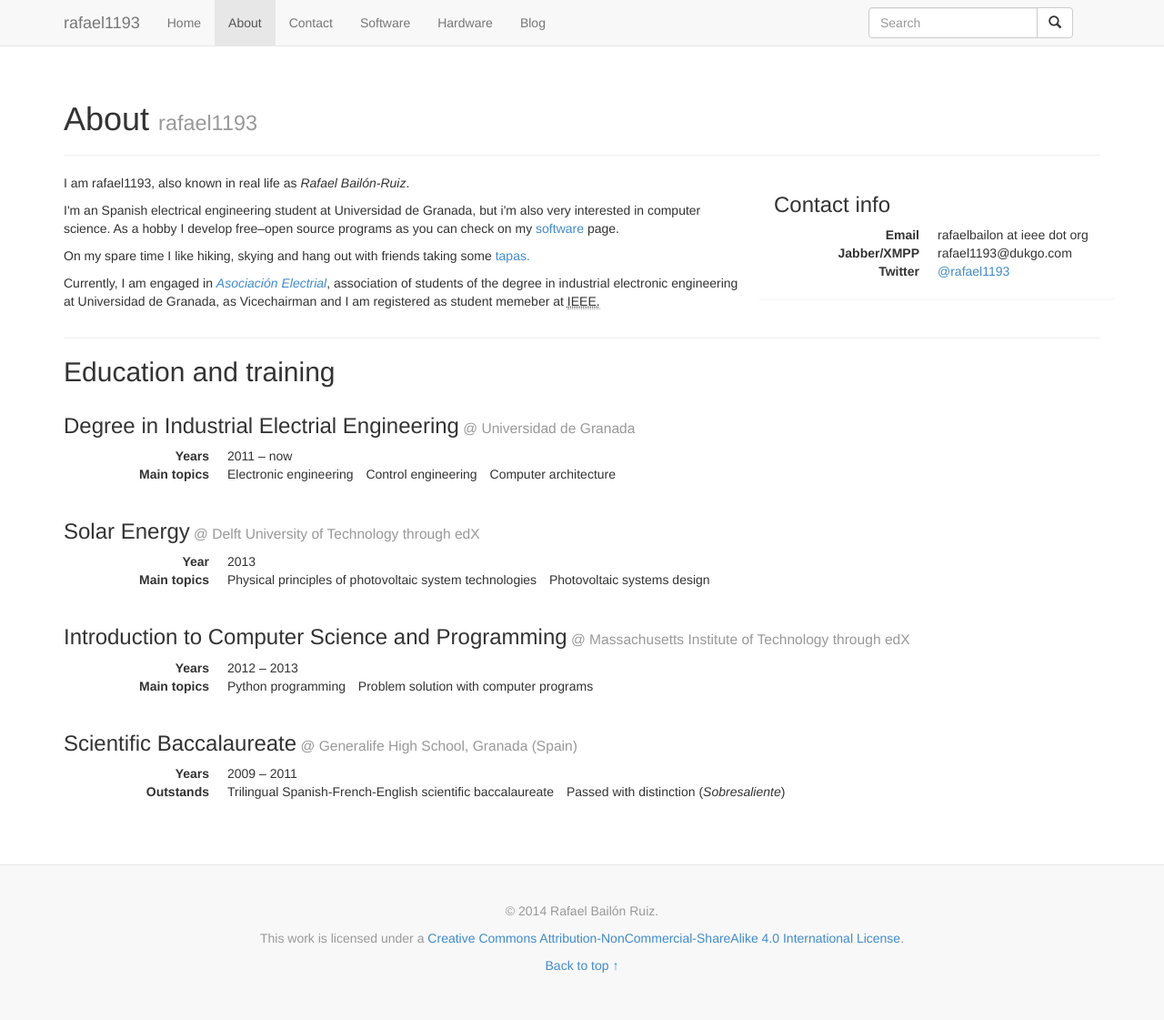
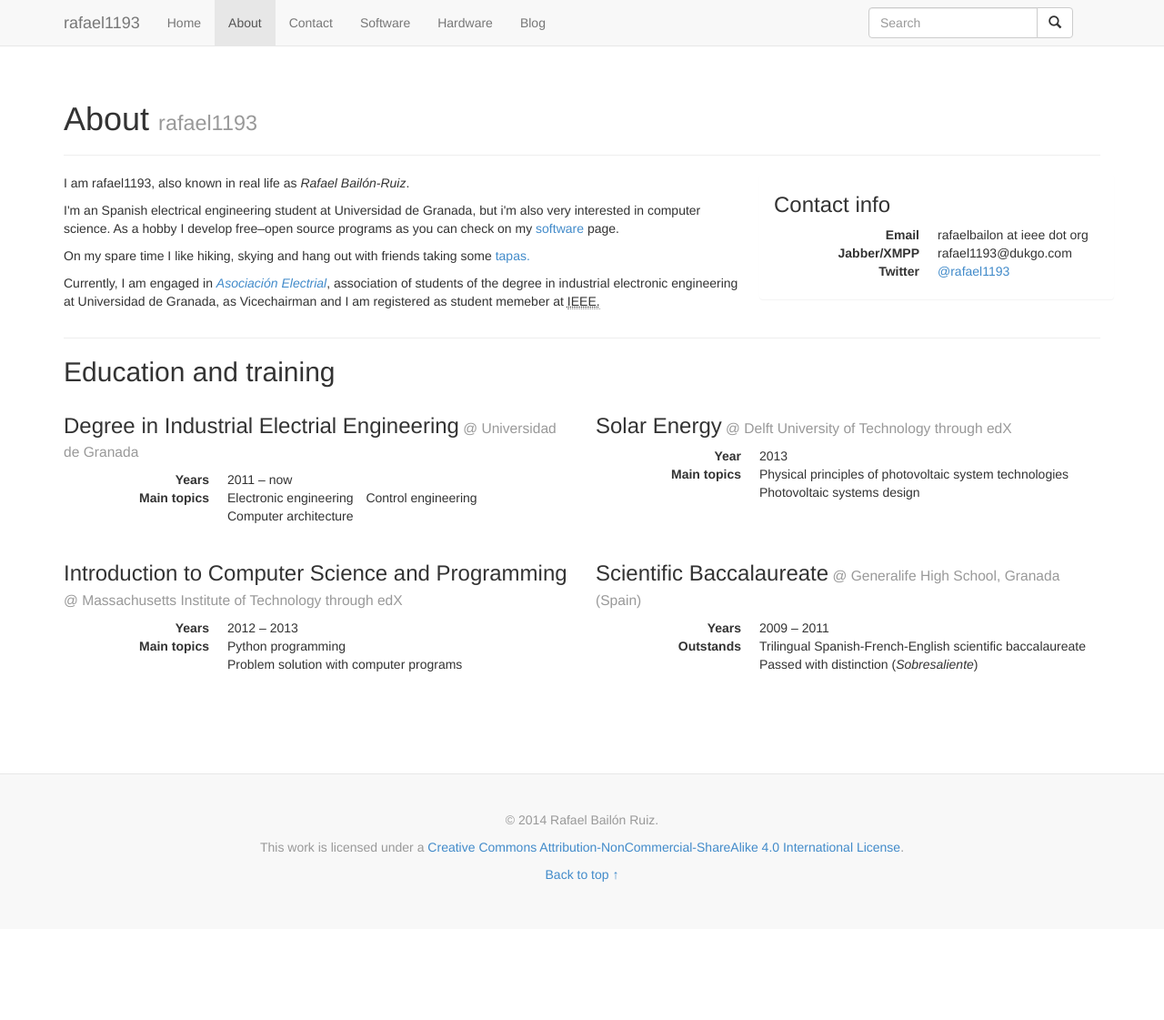
Before and after one commit to rafael1193/rafael1193.github.io, a Jekyll site: the page built from about/index.html, in a window 1280 px wide. Shown: the whole page at 91% size. Built offline with Jekyll 4.4.1, drawn with Linux system fonts in a browser that asks for light colours; nearby versions of some CDN libraries; Markdown is read by kramdown in place of the engine named in the settings; after the commit the page ends 1021 px from its top, so only the background shows below that.

Commit message:
Two columns instead of one

```diff
--- a/about/index.html
+++ b/about/index.html
@@ -27,7 +27,7 @@ pagecategory: About
 
 <h2>Education and training</h2>
 <div class="row">
-  <div class="col-md-12">
+  <div class="col-md-6">
     <h3>Degree in Industrial Electrial Engineering<small> @&nbsp;Universidad de Granada</small></h3>
     <dl class="dl-horizontal">
       <dt>Years</dt>
@@ -42,7 +42,7 @@ pagecategory: About
       </dd>
     </dl>
   </div>
-  <div class="col-md-12">
+  <div class="col-md-6">
     <h3>Solar Energy<small> @&nbsp;Delft University of Technology through edX</small></h3>
     <dl class="dl-horizontal">
       <dt>Year</dt>
@@ -56,7 +56,9 @@ pagecategory: About
       </dd>
     </dl>
   </div>
-  <div class="col-md-12">
+</div>
+<div class="row">
+  <div class="col-md-6">
     <h3>Introduction to Computer Science and Programming<small> @&nbsp;Massachusetts Institute of Technology through edX</small></h3>
     <dl class="dl-horizontal">
       <dt>Years</dt>
@@ -70,7 +72,7 @@ pagecategory: About
       </dd>
     </dl>
   </div>
-  <div class="col-md-12">
+  <div class="col-md-6">
     <h3>Scientific Baccalaureate<small> @&nbsp;Generalife High School, Granada (Spain)</small></h3>
     <dl class="dl-horizontal">
       <dt>Years</dt>
```
